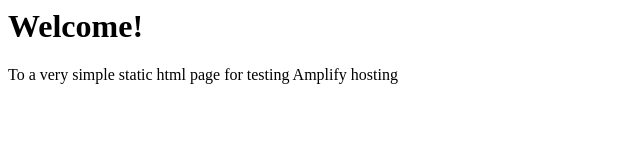
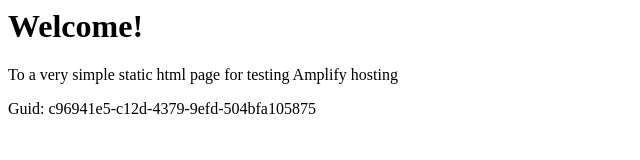
Before and after one commit to aws-aemilia-bah/Github-PR-Commit-Integration-Test-DoNotTouch-Gith-P5X5MO5I-v1-prod-me-south-1, a website: page src/index.html in a window 1280 px wide. Shown: the whole page, without its empty margins (0-640 px from the left). Drawn offline with Linux system fonts and the light colour scheme.

Commit message:
commit from integ tests

```diff
--- a/src/index.html
+++ b/src/index.html
@@ -1,3 +1,5 @@
+
+
 <html lang="en">
 
 <head>
@@ -10,6 +12,6 @@
 <body>
     <h1>Welcome!</h1>
     <p>To a very simple static html page for testing Amplify hosting</p>
-</body>
+    <p>Guid: c96941e5-c12d-4379-9efd-504bfa105875</p></body>
 
 </html>
```
